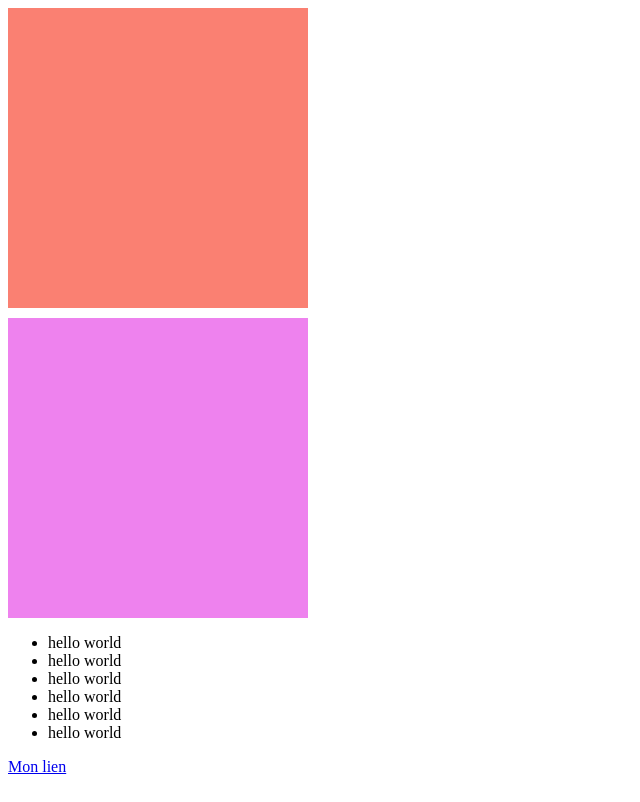
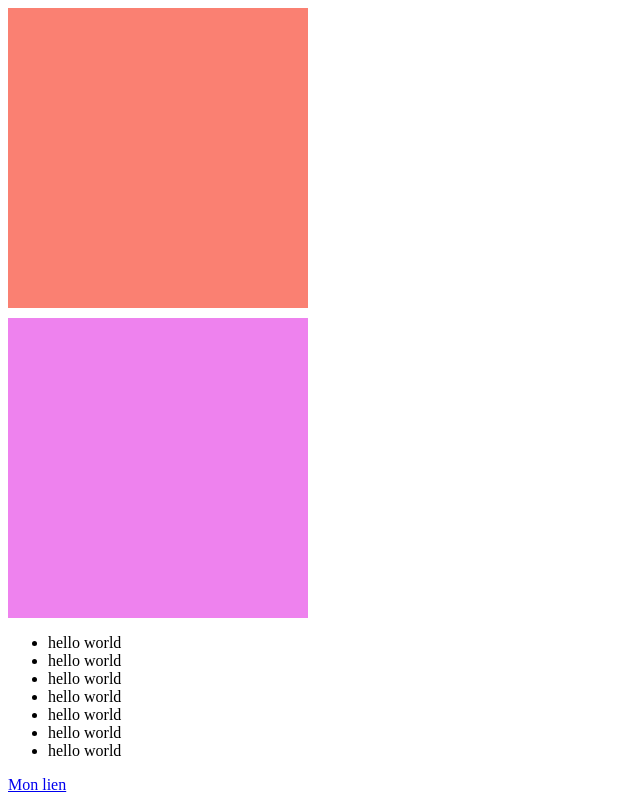
Before and after one commit to Chr15t/Formation-CSS-de-A-Z, a plain HTML site: page 3. Plus en profondeur/1.7 PropsEnVrac/index.html in a window 1280 px wide. Shown: the whole page, without its empty margins (0-640 px from the left). Drawn offline with Linux system fonts and the light colour scheme.

Commit message:
propriete en vrac

```diff
--- a/3. Plus en profondeur/1.7 PropsEnVrac/index.html
+++ b/3. Plus en profondeur/1.7 PropsEnVrac/index.html
@@ -22,6 +22,7 @@
         <li class="item">hello world</li>
         <li class="item">hello world</li>
         <li class="item">hello world</li>
+        <li class="item">hello world</li>
     </ul>
 
     <a href="#">Mon lien</a>
```
